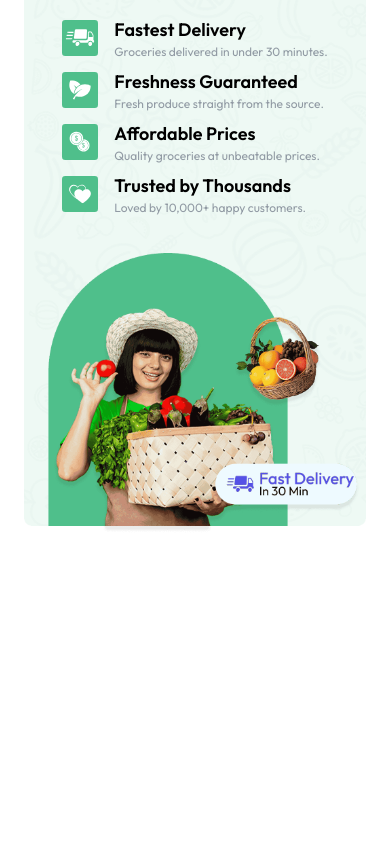
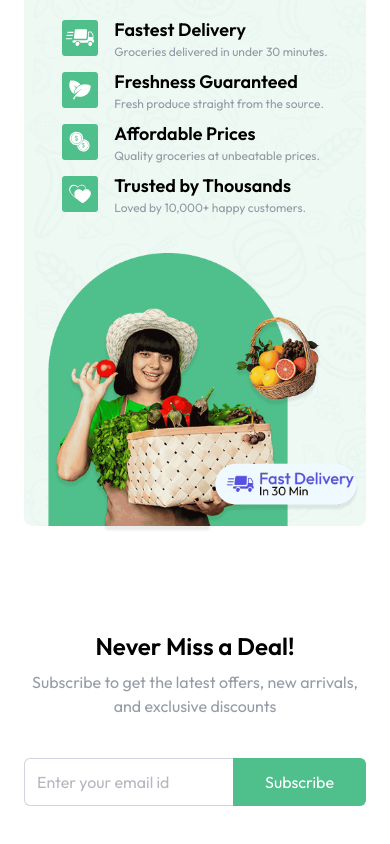
Before and after one commit to leemutai/GreenGro, a React (Vite) app in the folder client/: page / in a window 390 px wide. Shown: the part 2065-2909 px from the top of the page. Before the commit the page ends 2599 px from the top, so only its background shows below. Built offline with nearby package versions, Linux system fonts and the light colour scheme.

Commit message:
feat: added responsive NewsLetter subscription section     Created NewsLetter component with heading, description, and input form     Styled for responsive layout and user-friendly subscription flow

```diff
--- /dev/null
+++ b/client/src/components/NewsLetter.jsx
@@ -0,0 +1,27 @@
+const NewsLetter = () => {
+  return (
+    <div className="flex flex-col items-center justify-center text-center space-y-2 mt-24 pb-14">
+      <h1 className="md:text-4xl text-2xl font-semibold">Never Miss a Deal!</h1>
+      <p className="md:text-lg text-gray-500/70 pb-8">
+        Subscribe to get the latest offers, new arrivals, and exclusive
+        discounts
+      </p>
+      <form className="flex items-center justify-between max-w-2xl w-full md:h-13 h-12">
+        <input
+          className="border border-gray-300 rounded-md h-full border-r-0 outline-none w-full rounded-r-none px-3 text-gray-500"
+          type="text"
+          placeholder="Enter your email id"
+          required
+        />
+        <button
+          type="submit"
+          className="md:px-12 px-8 h-full text-white bg-primary hover:bg-primary-dull transition-all cursor-pointer rounded-md rounded-l-none"
+        >
+          Subscribe
+        </button>
+      </form>
+    </div>
+  );
+};
+
+export default NewsLetter;
--- a/client/src/pages/Home.jsx
+++ b/client/src/pages/Home.jsx
@@ -3,6 +3,7 @@
 import Categories from "../components/Categories";
 import BestSeller from "../components/BestSeller";
 import BottomBanner from "../components/BottomBanner";
+import NewsLetter from "../components/NewsLetter";
 
 const Home = () => {
   return (
@@ -11,6 +12,7 @@
       <Categories />
       <BestSeller />
       <BottomBanner />
+      <NewsLetter />
     </div>
   );
 };
```
Also changed, not shown: 1 other file (tests, documents, lock files or other folders).
